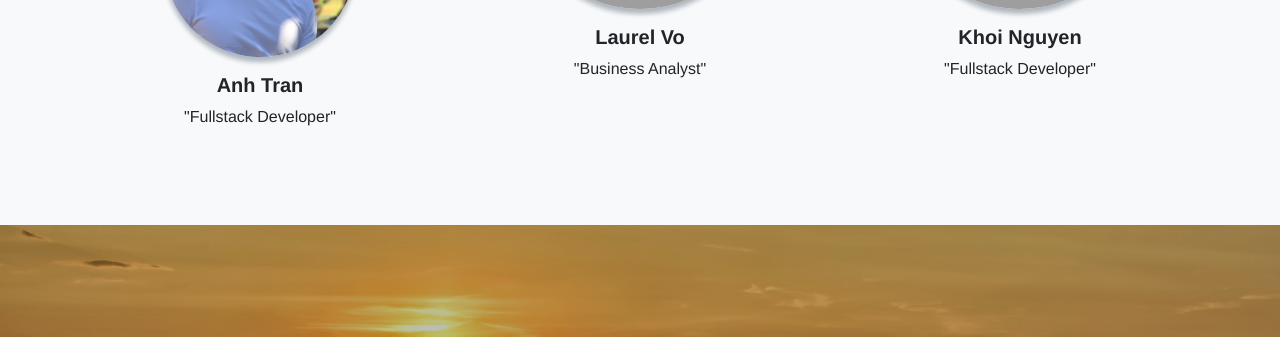
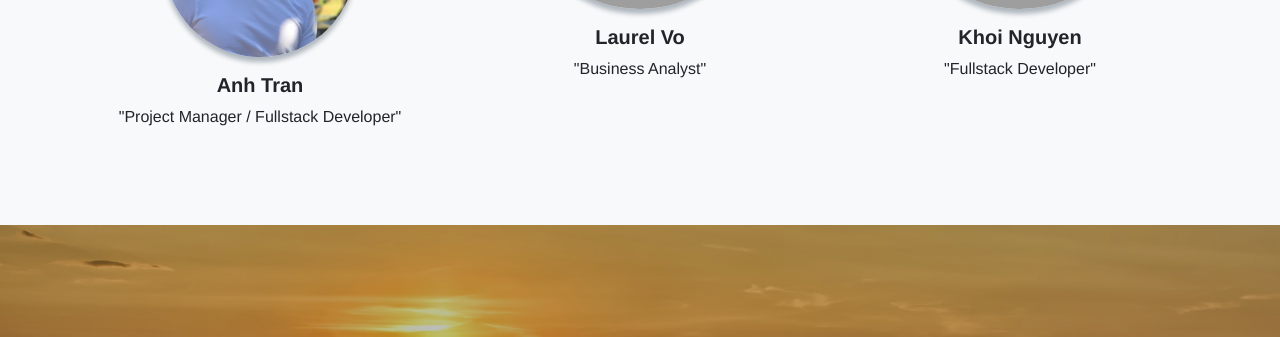
Before and after one commit to anhtran304/workdays, a Django app: page / in a window 1280 px wide. Shown: the part 2465-2802 px from the top of the page. Run offline with Django 3.2, Linux system fonts and the light colour scheme; some libraries are stand-ins or nearby versions; grey boxes are pictures that could not be loaded.

Commit message:
Edit index

```diff
--- a/workdays/templates/howitworks.html
+++ b/workdays/templates/howitworks.html
@@ -26,7 +26,7 @@
     <div class="row">
       <div class="col-lg-6 col-md-12 order-lg-2" style="text-align: center;">
         <iframe style="width: 100%;height: 100%;"
-        src="https://www.youtube.com/embed/zCBPLogQRi8">
+        src="https://www.youtube.com/embed/zCBPLogQRi8" allowfullscreen>
         </iframe>
       </div>
       <div class="col-lg-6 col-md-12 order-lg-1">
--- a/workdays/templates/index.html
+++ b/workdays/templates/index.html
@@ -119,7 +119,7 @@
         <div class="teams-item mx-auto mb-5 mb-lg-0">
           <img class="img-fluid rounded-circle mb-3" src="/static/img/anh-tran.png" alt="">
           <h5>Anh Tran</h5>
-          <p class="font-weight-light mb-0">"Fullstack Developer"</p>
+          <p class="font-weight-light mb-0">"Project Manager / Fullstack Developer"</p>
         </div>
       </div>
       <div class="col-lg-4">
```
